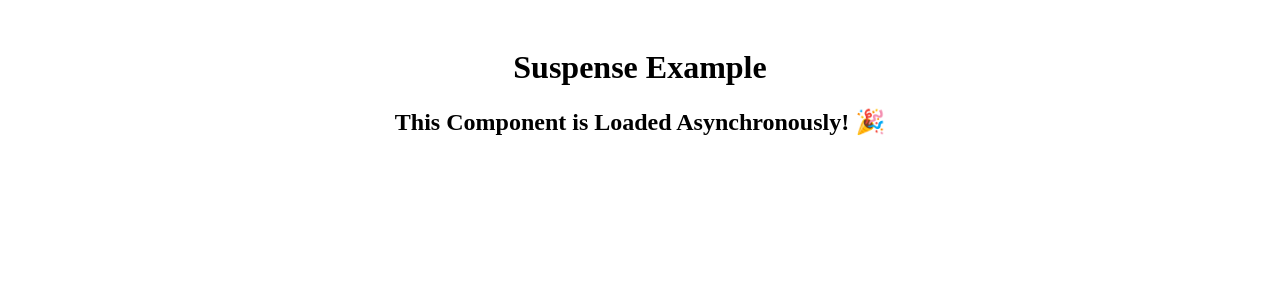
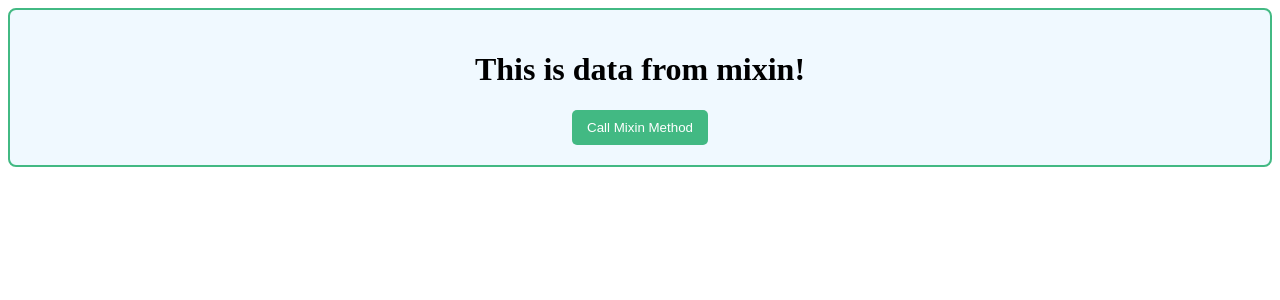
Before and after one commit to darshitdudhaiya/100DaysOfVue, a Vue app: page / in a window 1280 px wide. Shown: the top 300 px of the page. Built offline with nearby package versions, Linux system fonts and the light colour scheme.

Commit message:
Understanding Mixins in Vue.js

```diff
--- a/src/App.vue
+++ b/src/App.vue
@@ -1,21 +1,38 @@
 <template>
-  <div class="app-container">
-    <SuspenseCompomnent />
+  <div class="component-container">
+    <h1>{{ mixinData }}</h1>
+    <button @click="mixinMethod" class="mixin-button">Call Mixin Method</button>
   </div>
 </template>
 
 <script>
-import SuspenseCompomnent from './components/SuspenseComponent.vue'
+import { myMixin } from './components/mixin';
+
 export default {
-  components: {
-    SuspenseCompomnent
-  }
+  mixins: [myMixin]
 }
 </script>
 
 <style scoped>
-.app-container {
+.component-container {
+  padding: 20px;
+  background-color: #f0f9ff;
+  border: 2px solid #42b983;
+  border-radius: 8px;
   text-align: center;
-  padding: 20px;
+}
+
+.mixin-button {
+  padding: 10px 15px;
+  background-color: #42b983;
+  color: white;
+  border: none;
+  border-radius: 5px;
+  cursor: pointer;
+  transition: background-color 0.3s ease;
+}
+
+.mixin-button:hover {
+  background-color: #358a63;
 }
 </style>
--- /dev/null
+++ b/src/components/mixin.js
@@ -0,0 +1,12 @@
+export const myMixin = {
+    data() {
+      return {
+        mixinData: 'This is data from mixin!'
+      }
+    },
+    methods: {
+      mixinMethod() {
+        console.log('This method is from the mixin!');
+      }
+    }
+  };
```
